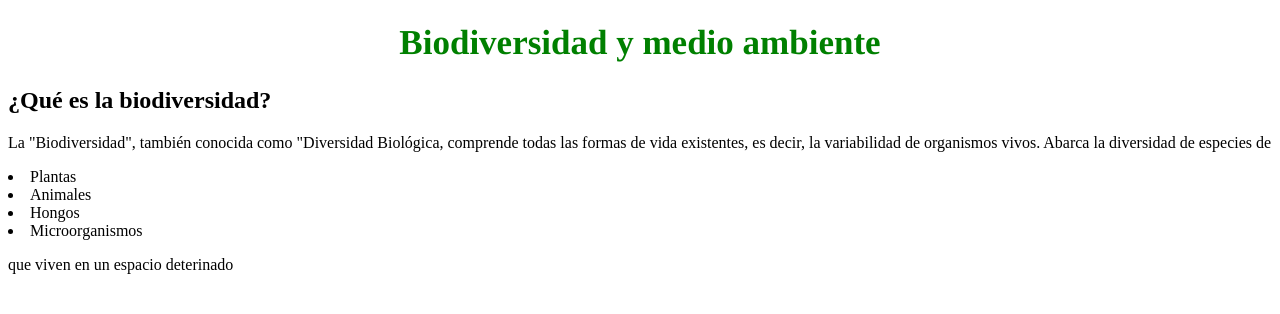
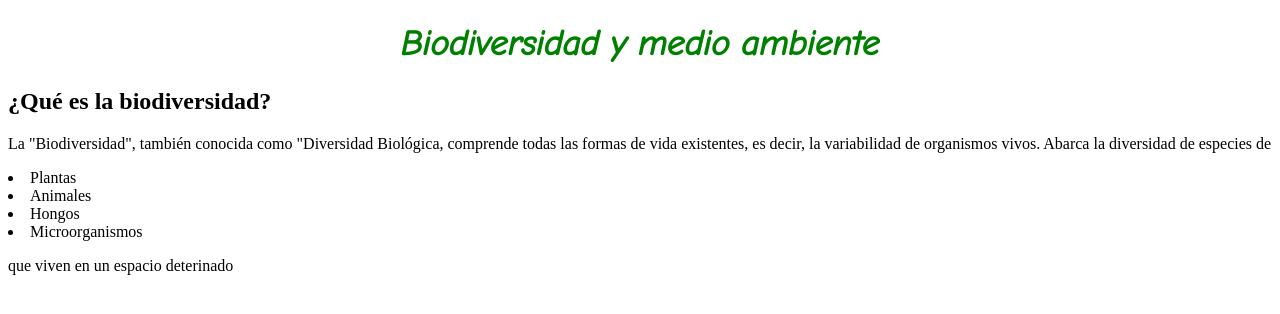
Before and after one commit to iscRamirezAbril/Biodiversidad, a PHP site: page / in a window 1280 px wide. Shown: the top 314 px of the page. Run offline with PHP 8.4, Linux system fonts and the light colour scheme.

Commit message:
Nuevas fuentes

```diff
--- a/index.php
+++ b/index.php
@@ -5,9 +5,11 @@
     <meta http-equiv="X-UA-Compatible" content="IE=edge">
     <meta name="viewport" content="width=device-width, initial-scale=1.0">
     <title>Biodiversidad - Hackathon 2021</title>
+    <link rel="stylesheet" type="text/css" href="style.css" media="screen" />
+    <link rel="preconnect" href="https://fonts.gstatic.com">
+<link href="https://fonts.googleapis.com/css2?family=Comic+Neue:ital@1&display=swap" rel="stylesheet">
 </head>
 <body>
-    <link rel="stylesheet" type="text/css" href="style.css" media="screen" />
     <h1>Biodiversidad y medio ambiente</h1>
     <h2>¿Qué es la biodiversidad?</h2>
     <p>
--- a/style.css
+++ b/style.css
@@ -1,4 +1,4 @@
 h1 {color: green;
     font-size: 35px;
-    font-family: Times;
+    font-family: 'Comic Neue', cursive;
     text-align: center;}
```
